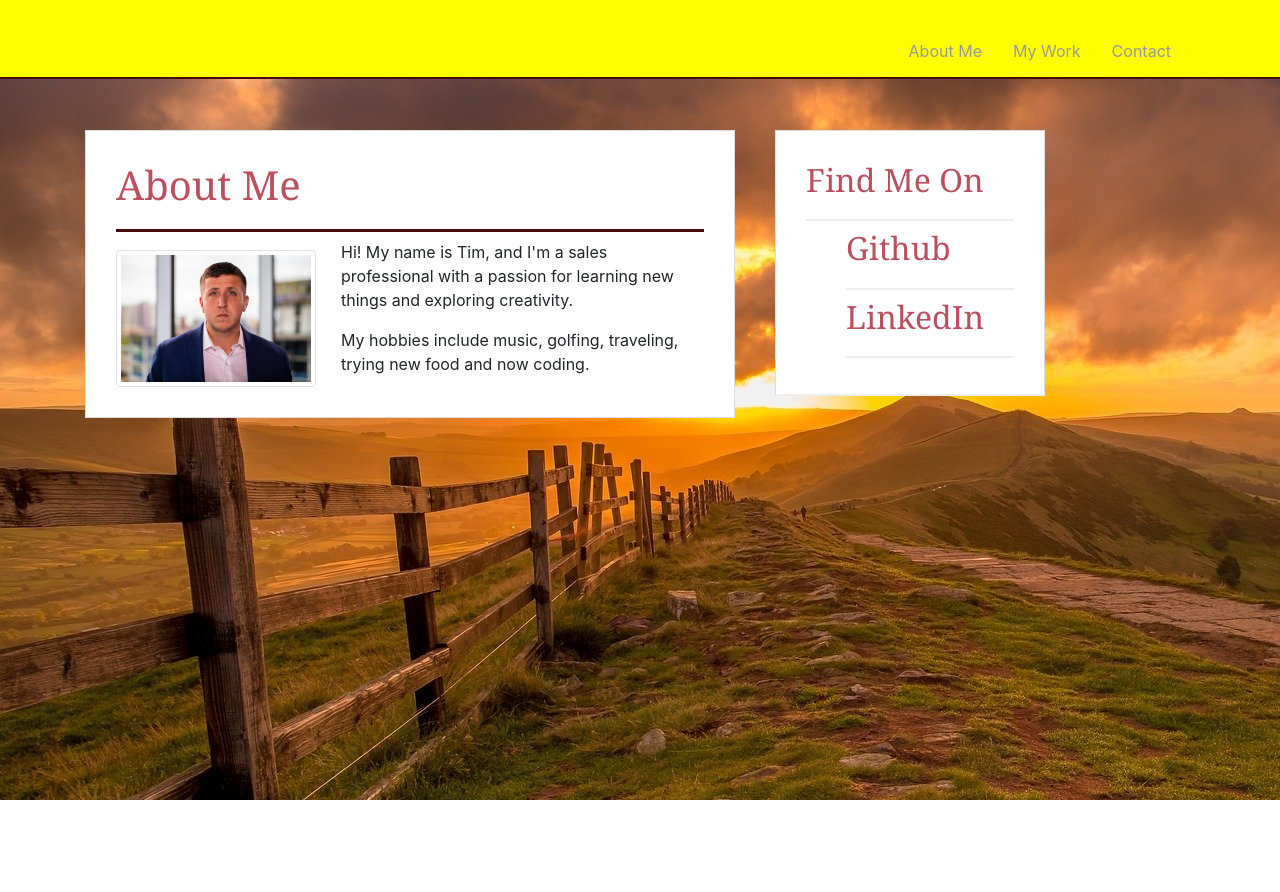
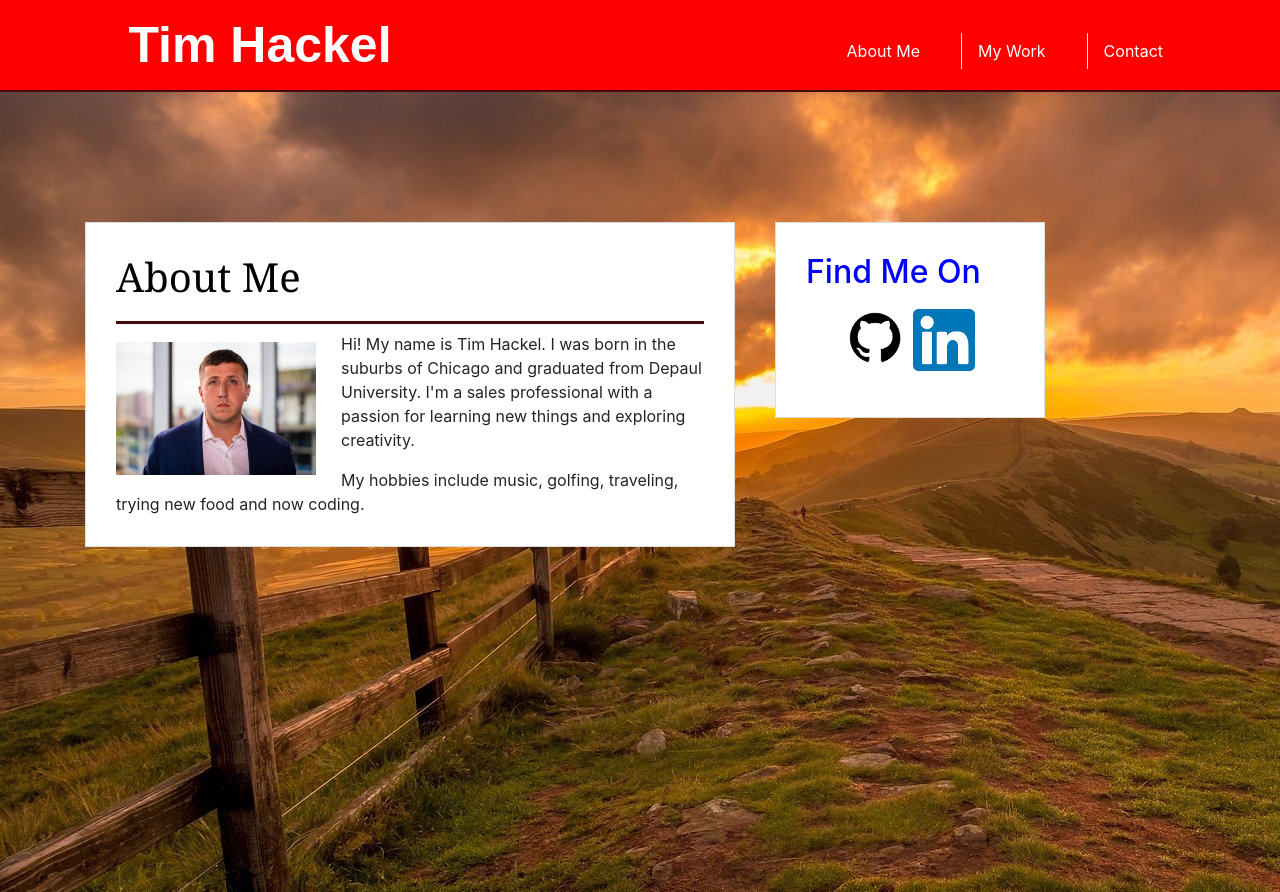
Before and after one commit to Timih124/portfolio, a plain HTML site: page index.html in a window 1280 px wide. Before the commit the page ends 800 px from the top, so only its background shows below. Drawn offline with nearby package versions, Linux system fonts and the light colour scheme.

Commit message:
adding updated CSS to git

```diff
--- a/CSS/style.css
+++ b/CSS/style.css
@@ -4,8 +4,8 @@ html, body {
 }
 
 body {
-  background-image: url("/assets/background.jpg");
-  font-size: 18px;
+  background-image: url("../assets/background.jpg");
+  font-size: 20px;
   line-height: 34px;
   font-family: 'Dosis','Arial', 'Helvetica Neue', Helvetica, sans-serif;
   color: blue;
@@ -19,18 +19,19 @@ body {
 }
 
 h1, h2, h3, p {
-  margin-bottom: 20px;
+  margin-bottom: 30px;
 }
 
 p:last-child{
   margin-bottom: 0;
 }
 
-h1, h2, h3 {
+h1,  h3 {
   font-family: 'Passion One', 'Georgia', Times, 'Times New Roman', serif;
   font-weight: 700;
-  color: #bc4f5e;
+  color:black;
 }
+
 
 h1 {
   font-size: 30px;
@@ -47,24 +48,23 @@ h2, h3 {
 
 #navHead {
   width: 100%;
-  margin: 0 0 30px;
   overflow: auto;
-  position: fixed;
-  background: yellow;
+  position: center;
+  background: red;
   border-bottom: 2px solid #470a0a;
 }
 
-#logo {
+#nameBanner {
   width: 350px;
   height: 90px;
   float: left;
   text-align: center;
-  font-family: 'Cookie', 'Georgia', Times, 'Times New Roman', serif;
+  font-family: 'Turret Road', sans-serif;
   line-height: 90px;
   font-weight: 700;
   font-size: 50px;
   text-decoration: none;
-  background: #bc4f5e;
+  background: red;
   color: #fff;
 }
 
@@ -75,11 +75,11 @@ nav {
 
 nav a{
   display: inline-block;
-  margin-left: 15px;
+  margin-left: 25px;
   padding-left: 15px;
   text-decoration: none;
   line-height: 20px;
-  color: #999;
+  color: white;
   border-left: 1px solid #efefef;
 }
 
@@ -118,7 +118,6 @@ nav a:hover {
 }
 
 /* sidebar */
-
 .sidebar {
   width: 100%;
   max-width: 270px;
@@ -127,24 +126,19 @@ nav a:hover {
   float: left;
   border: 1px solid #ddd;
   background: #fff;
+  color: blue
 }
 
 .sidebar a:hover img {
   border: 3px solid #470a0a;
 }
 
-h3, .sidebar, h2 {
-  padding-bottom: 20px;
-  margin-bottom: 15px;
-  line-height: 22px;
-  border-bottom: 2px solid #eee;
-}
 
 .social {
   width: 62px;
-  height: 62px;
-  margin-top: 8px;
-  margin-right: 5px;
+  height: 100x;
+  margin-top: 10px;
+  margin-right: 40px;
 }
 
 .social:last-child {
@@ -210,6 +204,10 @@ textarea {
   width: 100%
 }
 
+li{
+  color: white;
+}
+
 input[type=text],
 input[type=email],
 textarea{
@@ -220,7 +218,7 @@ textarea{
 }
 
 textarea{
-  height: 200px;
+  height: 150px;
 }
 
 input[type=submit] {
@@ -228,15 +226,10 @@ input[type=submit] {
   font-size: 18px;
   padding: 10px 30px;
   cursor: pointer;
-  background: #bc4f5e;
+  background: red;
   color: #fff;
 }
 
-
-/* animation */
-@-moz-keyframes portfolioAnim { 100% { -moz-transform: rotate(360deg); } }
-@-webkit-keyframes portfolioAnim { 100% { -webkit-transform: rotate(360deg); } }
-@keyframes portfolioAnim { 100% { -webkit-transform: rotate(360deg); transform:rotate(360deg); } }
 
 /* media queries */
 @media screen and (max-width: 980px) {
@@ -252,7 +245,6 @@ input[type=submit] {
       width: 100%;
   }
 }
-
 @media screen and (max-width: 768px) {
   .container {
       max-width: 650px;
@@ -277,7 +269,6 @@ input[type=submit] {
       width: 45%;
   }
 }
-
 @media screen and (max-width: 640px) {
   #navHead {
       position: static;
--- a/index.html
+++ b/index.html
@@ -9,36 +9,23 @@
     </head>
 <body>
 
-
 <header id="navHead">
   <div class="container">
-    <nav class="navbar navbar-expand-lg ">
-      <ul class="navbar-nav">
-        <li class="nav-item active">
+    <a href="index.html" id="nameBanner"> Tim Hackel</a>
+     <nav class="navbar navbar-expand-lg navbar-light">
           <a class="nav-link" href="index.html">About Me</a>
-        </li>
-        <li class="nav-item">
           <a class="nav-link" href="portfolio.html">My Work</a>
-        </li>
-        <li class="nav-item">
           <a class="nav-link" href="contact.html">Contact<span class="sr-only">(current)</span></a>
-        </li>
-    </ul>
-    </nav>
+     </nav>
   </div>
 </header>
 
 
-
-
-
-
-    <div id="main-container" class="container">
+ <div id="main-container" class="container">
         <section class="main-area">
             <h1>About Me</h1>
-            <img src="assets/unnamed.jpg" class="imageMe img-thumbnail" alt="Tim Hackel"/>
-
-            <p>Hi! My name is Tim, and I'm a sales professional with a passion for learning new things and exploring creativity. </p>
+            <img src="assets/unnamed.jpg" class="imageMe" alt="Tim Hackel"/>
+            <p>Hi! My name is Tim Hackel. I was born in the suburbs of Chicago and graduated from Depaul University. I'm a sales professional with a passion for learning new things and exploring creativity. </p>
             <p>My hobbies include music, golfing, traveling, trying new food and now coding.</p>
             </section>
 
@@ -46,8 +33,8 @@
           <div id="connect"></div>
               <h2>Find Me On</h2>
                <ul>
-                <a href="https://github.com/timih124" target="_blank"><h2>Github</h2></a>
-                <a href="https://www.linkedin.com/in/timhackel/" target="_blank"><h2>LinkedIn</h2></a>
+                <a href="https://github.com/timih124" target="_blank"><img src='assets/github.png' class="social" alt="Github"/></a>
+                <a href="https://www.linkedin.com/in/timhackel/" target="_blank"><img src='assets/linkedin.png' class="social" alt="LinkedIn"/></a>
                </ul>
           </div>
       </section>
```
Also changed, not shown: contact.html (+3 -3 lines), assets/github.png (added), assets/linkedin.png (added), assets/logo.png (added).
